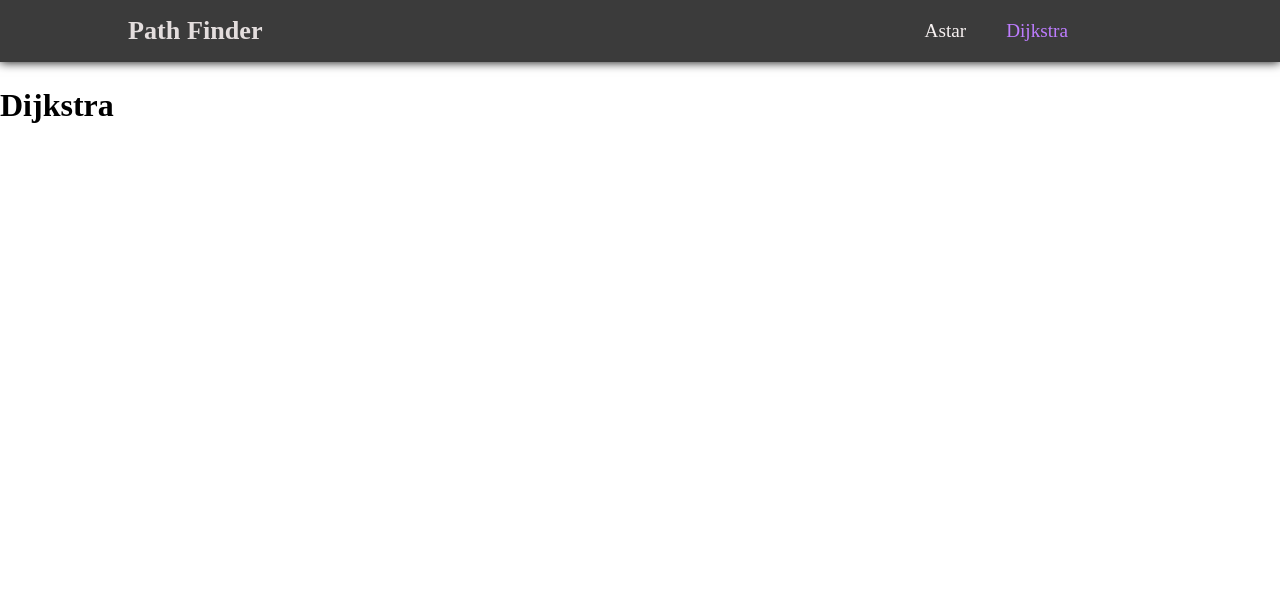
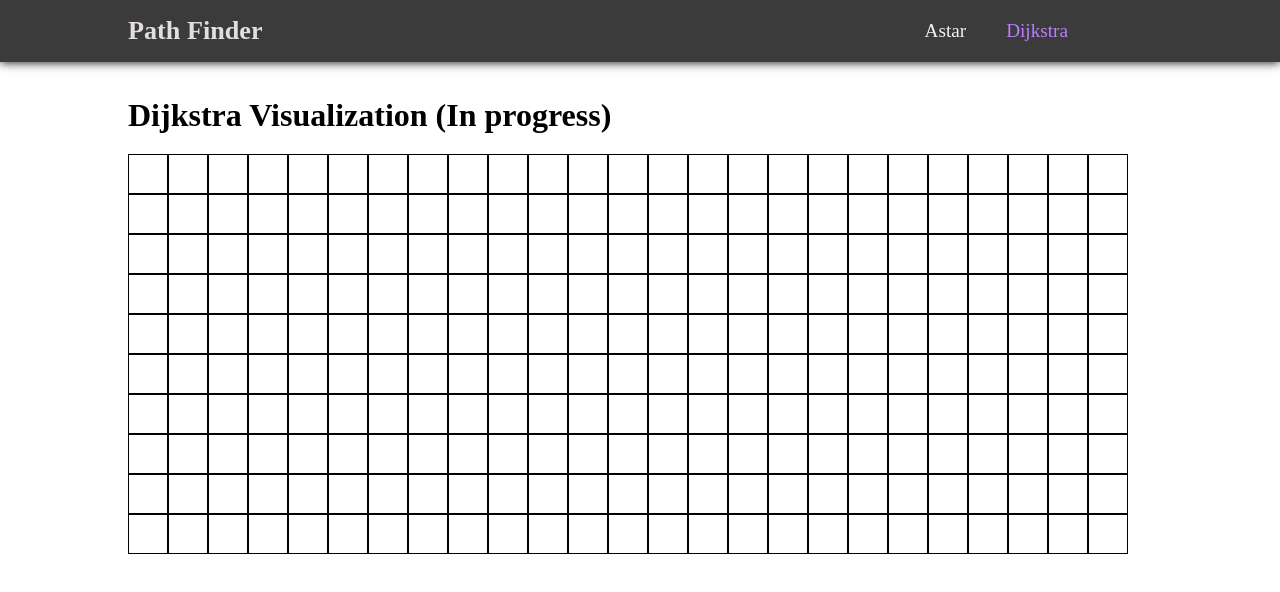
Before and after one commit to anthony-magana/PathFinder, a React (Create React App) app: page /dijkstra in a window 1280 px wide. Shown: the top 592 px of the page. Built offline with nearby package versions, Linux system fonts and the light colour scheme.

Commit message:
displays empty grid for dijkstra tab and reformatted files

```diff
--- a/src/App.js
+++ b/src/App.js
@@ -1,5 +1,5 @@
 import "./App.css";
-import Pathfinder from "./components/Pathfinder";
+import AstarVisualizer from "./components/Astar/AstarVisualizer";
 import DijkstraVisualizer from "./components/Dijkstra/DijkstraVisualizer";
 import Nav from "./components/Navbar/Nav";
 import { BrowserRouter as Router, Switch, Route, Link } from "react-router-dom";
@@ -10,7 +10,7 @@ function App() {
       <div className="App">
         <Nav />
         <Switch>
-          <Route exact component={Pathfinder} path="/" />
+          <Route exact component={AstarVisualizer} path="/" />
           <Route exact component={DijkstraVisualizer} path="/dijkstra" />
           <Route>
             <h1>Error 404</h1>
--- a/src/components/Pathfinder.css
+++ b/src/components/Astar/AstarVisualizer.css
@@ -1,10 +1,6 @@
 .wrapper {
   max-width: 80%;
   margin: auto;
-}
-
-.rowWrapper {
-  display: flex;
 }
 
 .container {
--- a/src/components/Pathfinder.js
+++ b/src/components/Astar/AstarVisualizer.jsx
@@ -1,7 +1,7 @@
 import React, { useState, useEffect } from "react";
-import Node from "./Node";
-import Astar from "./Astar/Astar";
-import "./Pathfinder.css";
+import Astar from "./Astar";
+import Grid from "../Grid";
+import "./AstarVisualizer.css";
 
 const cols = 25;
 const rows = 10;
@@ -11,7 +11,7 @@ const START_NODE_COL = 0;
 const END_NODE_ROW = rows - 1;
 const END_NODE_COL = cols - 1;
 
-function Pathfinder() {
+function AstarVisualizer() {
   const [grid, setGrid] = useState([]);
   const [path, setPath] = useState([]);
   const [visitedNodes, setVisitedNodes] = useState([]);
@@ -21,17 +21,17 @@ function Pathfinder() {
     // eslint-disable-next-line react-hooks/exhaustive-deps
   }, []);
 
-  // creates grid
+  // creates Nodes for grid
   const initializeGrid = () => {
-    const Grid = new Array(rows);
+    const Nodes = new Array(rows);
     for (let i = 0; i < rows; i++) {
-      Grid[i] = new Array(cols);
+      Nodes[i] = new Array(cols);
     }
-    createSpot(Grid);
-    setGrid(Grid);
-    addNeighbours(Grid);
-    const startNode = Grid[START_NODE_ROW][START_NODE_COL];
-    const endNode = Grid[END_NODE_ROW][END_NODE_COL];
+    createSpot(Nodes);
+    setGrid(Nodes);
+    addNeighbours(Nodes);
+    const startNode = Nodes[START_NODE_ROW][START_NODE_COL];
+    const endNode = Nodes[END_NODE_ROW][END_NODE_COL];
     let Path = Astar(startNode, endNode);
     startNode.isWall = false;
     endNode.isWall = false;
@@ -39,19 +39,19 @@ function Pathfinder() {
     setPath(Path.path);
     setVisitedNodes(Path.visitedNodes);
   };
-  const createSpot = (Grid) => {
+  const createSpot = (Nodes) => {
     for (let i = 0; i < rows; i++) {
       for (let j = 0; j < cols; j++) {
-        Grid[i][j] = new Spot(i, j);
+        Nodes[i][j] = new Spot(i, j);
       }
     }
   };
 
   // Add neighbours
-  const addNeighbours = (Grid) => {
+  const addNeighbours = (Nodes) => {
     for (let i = 0; i < rows; i++) {
       for (let j = 0; j < cols; j++) {
-        Grid[i][j].addneighbours(Grid);
+        Nodes[i][j].addneighbours(Nodes);
       }
     }
   };
@@ -72,40 +72,15 @@ function Pathfinder() {
       this.isWall = true;
     }
     this.previous = undefined;
-    this.addneighbours = function (Grid) {
+    this.addneighbours = function (Nodes) {
       let i = this.x;
       let j = this.y;
-      if (i > 0) this.neighbours.push(Grid[i - 1][j]);
-      if (i < rows - 1) this.neighbours.push(Grid[i + 1][j]);
-      if (j > 0) this.neighbours.push(Grid[i][j - 1]);
-      if (j < cols - 1) this.neighbours.push(Grid[i][j + 1]);
+      if (i > 0) this.neighbours.push(Nodes[i - 1][j]);
+      if (i < rows - 1) this.neighbours.push(Nodes[i + 1][j]);
+      if (j > 0) this.neighbours.push(Nodes[i][j - 1]);
+      if (j < cols - 1) this.neighbours.push(Nodes[i][j + 1]);
     };
   }
-
-  // Grid with node
-  const gridwithNode = (
-    <div>
-      {grid.map((row, rowIndex) => {
-        return (
-          <div key={rowIndex} className="rowWrapper">
-            {row.map((col, colIndex) => {
-              const { isStart, isEnd, isWall } = col;
-              return (
-                <Node
-                  key={colIndex}
-                  isStart={isStart}
-                  isEnd={isEnd}
-                  isWall={isWall}
-                  row={rowIndex}
-                  col={colIndex}
-                />
-              );
-            })}
-          </div>
-        );
-      })}
-    </div>
-  );
 
   const visualizeShortestPath = (shortestPathNodes) => {
     for (let i = 0; i < shortestPathNodes.length; i++) {
@@ -171,9 +146,10 @@ function Pathfinder() {
           Re-Initialize Grid
         </button>
       </div>
-      {gridwithNode}
+      {/* gridwithNode */}
+      <Grid grid={grid} />
     </div>
   );
 }
 
-export default Pathfinder;
+export default AstarVisualizer;
--- a/src/components/Dijkstra/DijkstraVisualizer.jsx
+++ b/src/components/Dijkstra/DijkstraVisualizer.jsx
@@ -1,11 +1,45 @@
-import React from "react";
+import React, { useState, useEffect } from "react";
+import Grid from "../Grid";
+import "./DikjstraVisualizer.css";
 
-const DijkstraPathFinder = () => {
+const cols = 25;
+const rows = 10;
+
+function DijkstraPathFinder() {
+  const [grid, setGrid] = useState([]);
+  // const [path, setPath] = useState([]);
+  // const [visitedNodes, setVisitedNodes] = useState([]);
+
+  useEffect(() => {
+    initializeGrid();
+    // eslint-disable-next-line react-hooks/exhaustive-deps
+  }, []);
+
+  // creates grid
+  const initializeGrid = () => {
+    const Nodes = [];
+    for (let row = 0; row < rows; row++) {
+      const currRow = [];
+      for (let col = 0; col < cols; col++) {
+        currRow.push([]);
+      }
+      Nodes.push(currRow);
+    }
+    setGrid(Nodes);
+  };
+
   return (
-    <div>
-      <h1>Dijkstra</h1>
+    <div className="wrapper">
+      <div className="container">
+        <h1 className="dijkstra-title">
+          Dijkstra Visualization (In progress){" "}
+        </h1>
+      </div>
+
+      {/* gridwithnode */}
+      <Grid grid={grid} />
     </div>
   );
-};
+}
 
 export default DijkstraPathFinder;
--- /dev/null
+++ b/src/components/Dijkstra/DikjstraVisualizer.css
@@ -0,0 +1,11 @@
+.wrapper {
+  max-width: 80%;
+  margin: auto;
+}
+
+.dijkstra-title {
+  margin-top: 10px;
+  margin-right: 20px;
+  margin-bottom: 20px;
+  flex: 1;
+}
--- /dev/null
+++ b/src/components/Grid.css
@@ -0,0 +1,3 @@
+.rowWrapper {
+  display: flex;
+}
--- /dev/null
+++ b/src/components/Grid.jsx
@@ -0,0 +1,31 @@
+import React from "react";
+import Node from "./Node";
+import "./Grid.css";
+
+const Grid = ({ grid }) => {
+  return (
+    <div>
+      {grid.map((row, rowIndex) => {
+        return (
+          <div key={rowIndex} className="rowWrapper">
+            {row.map((col, colIndex) => {
+              const { isStart, isEnd, isWall } = col;
+              return (
+                <Node
+                  key={colIndex}
+                  isStart={isStart}
+                  isEnd={isEnd}
+                  isWall={isWall}
+                  row={rowIndex}
+                  col={colIndex}
+                />
+              );
+            })}
+          </div>
+        );
+      })}
+    </div>
+  );
+};
+
+export default Grid;
--- a/src/components/Node.js
+++ b/src/components/Node.js
@@ -1,7 +1,7 @@
 import React from "react";
 import "./Node.css";
 
-function Node({ isStart, isEnd, isWall, isReset, row, col }) {
+function Node({ isStart, isEnd, isWall, row, col }) {
   const classes = isStart
     ? "node-start"
     : isWall
```
